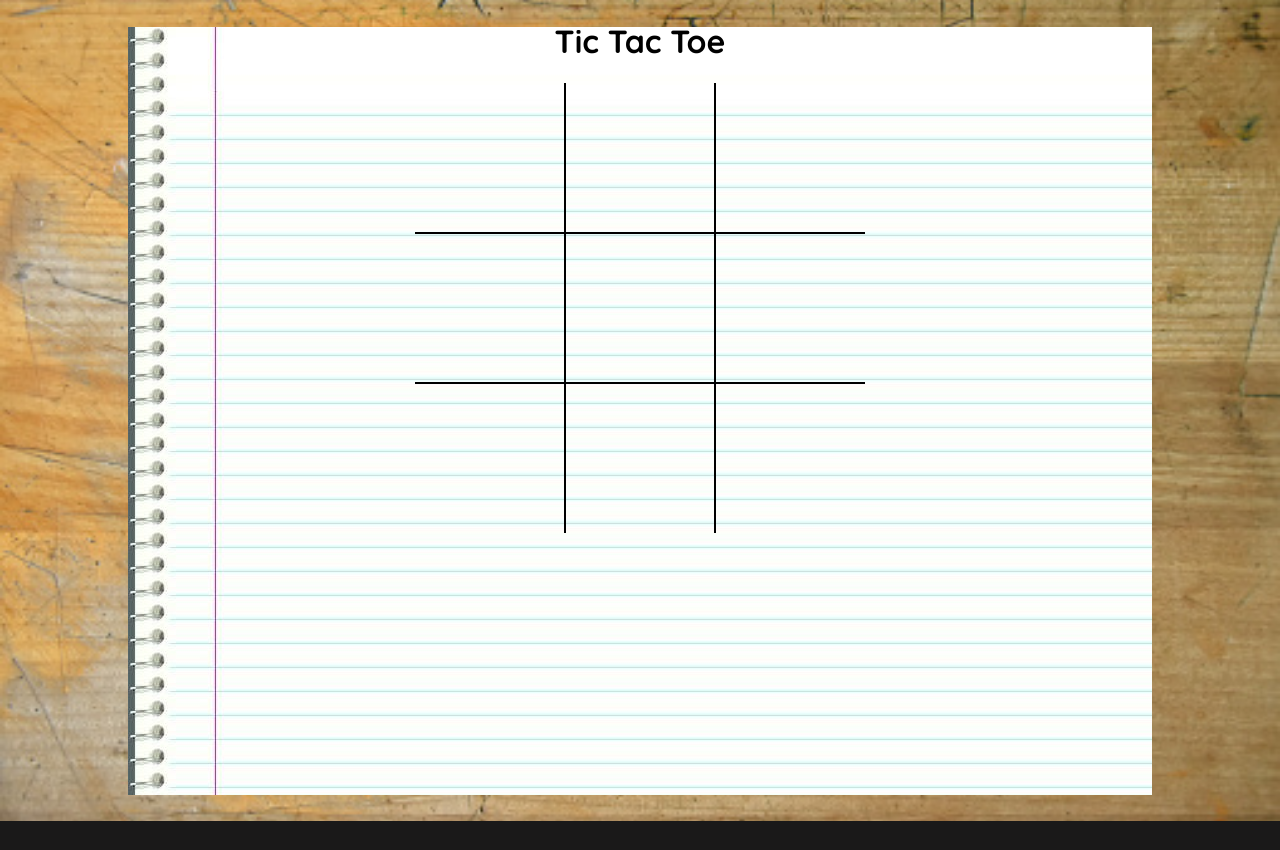
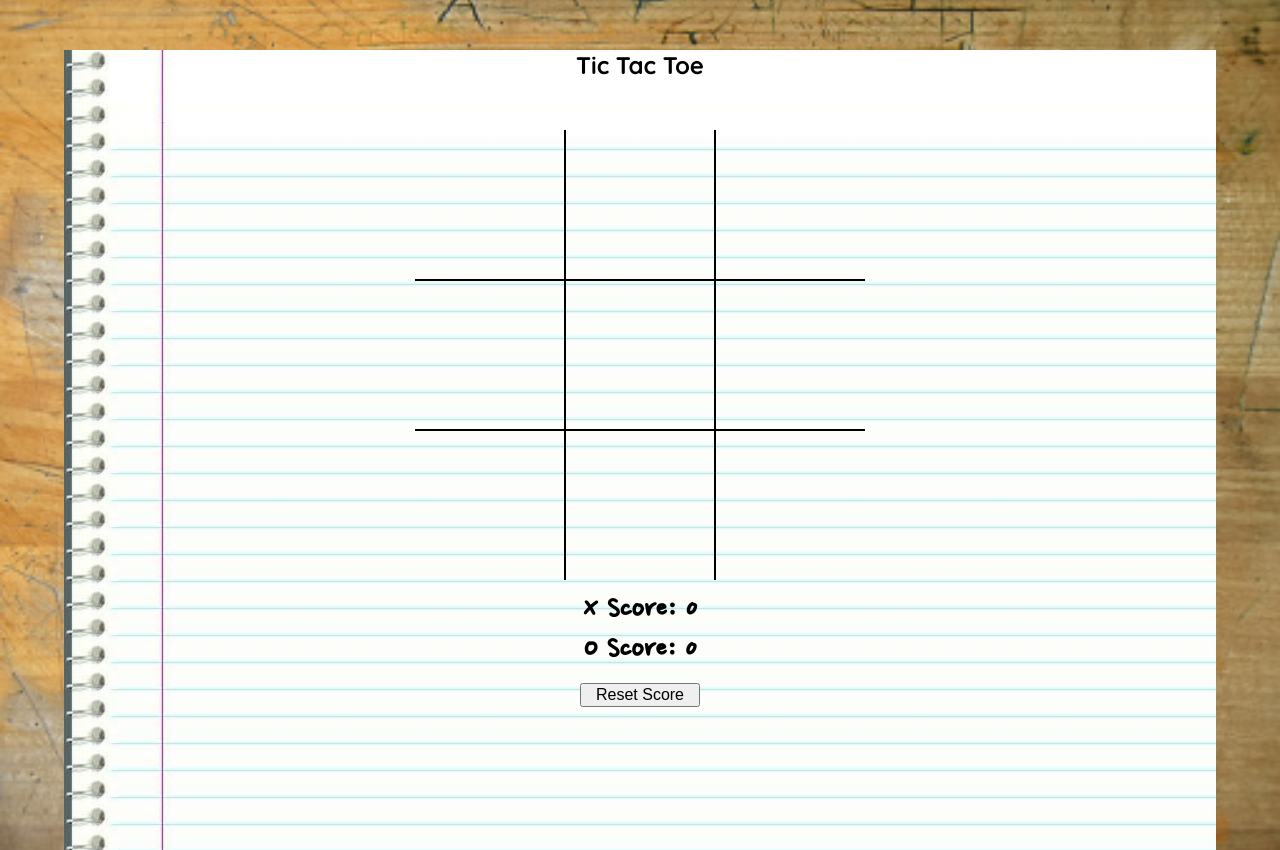
Before and after one commit to HSargeant/Tic-Tac-Toe, a plain HTML site: page index.html in a window 1280 px wide. Before the commit the page ends 821 px from the top, so only its background shows below. Drawn offline with Linux system fonts and the light colour scheme.

Commit message:
added storage

```diff
--- a/css/styles.css
+++ b/css/styles.css
@@ -13,13 +13,14 @@ body{
   background-color: rgb(26, 25, 25);
   background-repeat: no-repeat, repeat;
 
-  background-image:  url("paper.jpg"), url("desk.jpg");
+  background-image:  url("desk.jpg");
   background-repeat: no-repeat;
   background-position: center;
-  background-size: auto, cover;
+  background-size: cover;
 
 }
 h1{
+  margin-top: 50px;
   text-align: center;
 }
 
@@ -87,16 +88,15 @@ cursor: not-allowed;
   margin: 0 auto;
   display: none;
   top: -450px;
-
   position: relative;
-
   background-color: rgba(0, 0, 0, 0.858);
   justify-content: center;
   align-items: center;
   flex-direction: column;
   color: white;
 }
-button{
+
+#restart{
   font-size: 2rem;
   cursor: pointer;
 
@@ -105,6 +105,32 @@ button{
 .gameOver.show{
   display: flex;
 }
+
+.gamebackground{
+  background-image:  url("paper.jpg");
+  background-repeat: no-repeat;
+  background-size: cover;
+  width: 90%;
+  height: 100%;
+  margin: 0 auto;
+}
+
+.gameStatus{
+  font-family: 'Nanum Pen Script', cursive;
+  font-size: 2rem;
+  padding-top: 10px;
+  /* display: flex;
+  flex-direction: column;
+  justify-content: space-between; */
+
+}
+
+.resetScore{
+  font-size: 1rem;
+  width: 120px;
+}
+
+
 
 @media screen and (max-width: 768px) {
 
--- a/index.html
+++ b/index.html
@@ -8,8 +8,13 @@
       <link rel="preconnect" href="https://fonts.gstatic.com" crossorigin>
       <link href="https://fonts.googleapis.com/css2?family=Quicksand:wght@400;600;700&display=swap" rel="stylesheet">
       <link rel="stylesheet" href="css/styles.css">
+
+      <link rel="preconnect" href="https://fonts.googleapis.com">
+<link rel="preconnect" href="https://fonts.gstatic.com" crossorigin>
+<link href="https://fonts.googleapis.com/css2?family=Nanum+Pen+Script&display=swap" rel="stylesheet">
    </head>
    <body>
+      <section class="gamebackground">
          <h1 id="heading">Tic Tac Toe<h1>
          <section class="gameboard "id="gameBoard">
             <div class="box one" id="box"></div>
@@ -26,6 +31,13 @@
             <h2 id="winningMessage"></h2>
             <button id="restart">Restart</button>
          </section>
+         <section class="gameStatus">
+               <div>X Score: <span  id="xscore"></span></div>
+               <div>O Score: <span id="oscore"></span></div>
+               <button class="resetScore">Reset Score</button>
+         </section>
+
+   </section>
       <script src="js/main.js" ></script>
    </body>
 </html>
--- a/js/main.js
+++ b/js/main.js
@@ -1,7 +1,13 @@
+let xscore= localStorage.getItem("xscore") || 0
+let oscore= localStorage.getItem("oscore") || 0
+document.querySelector("#oscore").innerText= oscore
+document.querySelector("#xscore").innerText= xscore
+
 const boxes = document.querySelectorAll('#box')
 
-document.querySelector("button").addEventListener('click', restartGame)
+document.querySelector("#restart").addEventListener('click', restartGame)
 let oTurn=true
+
 const winCases = [ [0,3,6], [1,4,7],[2,5,8],[0,1,2],[3,4,5],[6,7,8],[0,4,8],[2,4,6] ]
 
 boxes.forEach(element=>{
@@ -24,6 +30,14 @@ if(win(currentTurn)){
     document.querySelector("#winningMessage").innerText =`The Winner is ${currentTurn}!`
     document.querySelector(".gameOver").classList.add("show")
     console.log(currentTurn, "winner")
+
+    //update storage
+    currentTurn == "X" ? xscore++ : oscore++
+    localStorage.setItem("xscore",xscore)
+    localStorage.setItem("oscore",oscore)
+    document.querySelector("#oscore").innerText= oscore
+    document.querySelector("#xscore").innerText= xscore
+    console.log(xscore,oscore)
 }
 
 nextTurn()
@@ -31,8 +45,6 @@ win(winCases)
 draw(currentTurn)
 console.log(oTurn, currentTurn)
 }
-
-
 
 //check functions
 
@@ -63,6 +75,15 @@ function restartGame(){
         document.querySelector(".gameOver").classList.remove("show")
         element.innerText=""
         element.addEventListener('click',start, {once: true})
-
     })
 }
+
+document.querySelector('.resetScore').addEventListener('click',x=>{
+    oscore=0
+    xscore=0
+    localStorage.setItem("xscore",xscore)
+    localStorage.setItem("oscore",oscore)
+    document.querySelector("#oscore").innerText= oscore
+    document.querySelector("#xscore").innerText= xscore
+    restartGame()
+})
```
Lines whose indentation alone changed are shown as unchanged.
